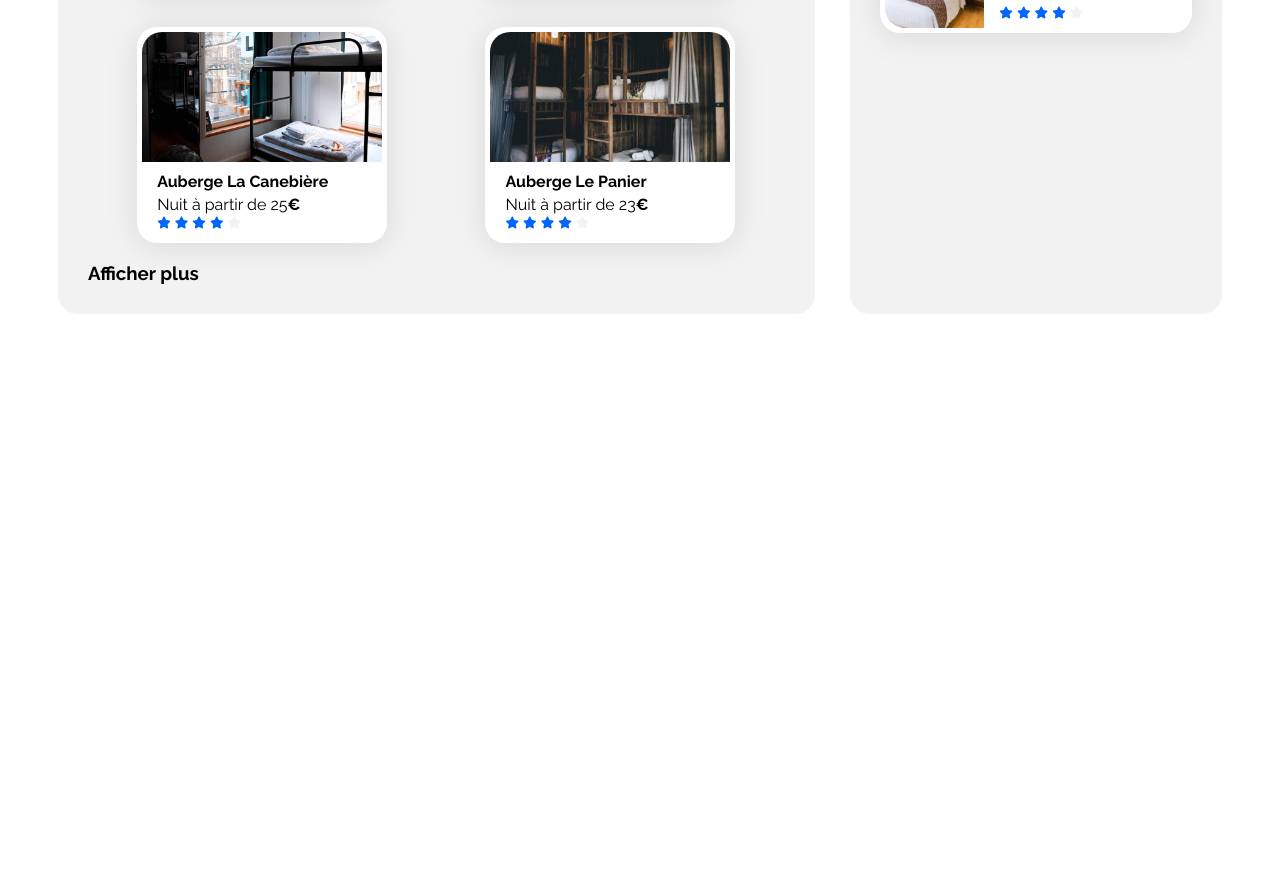
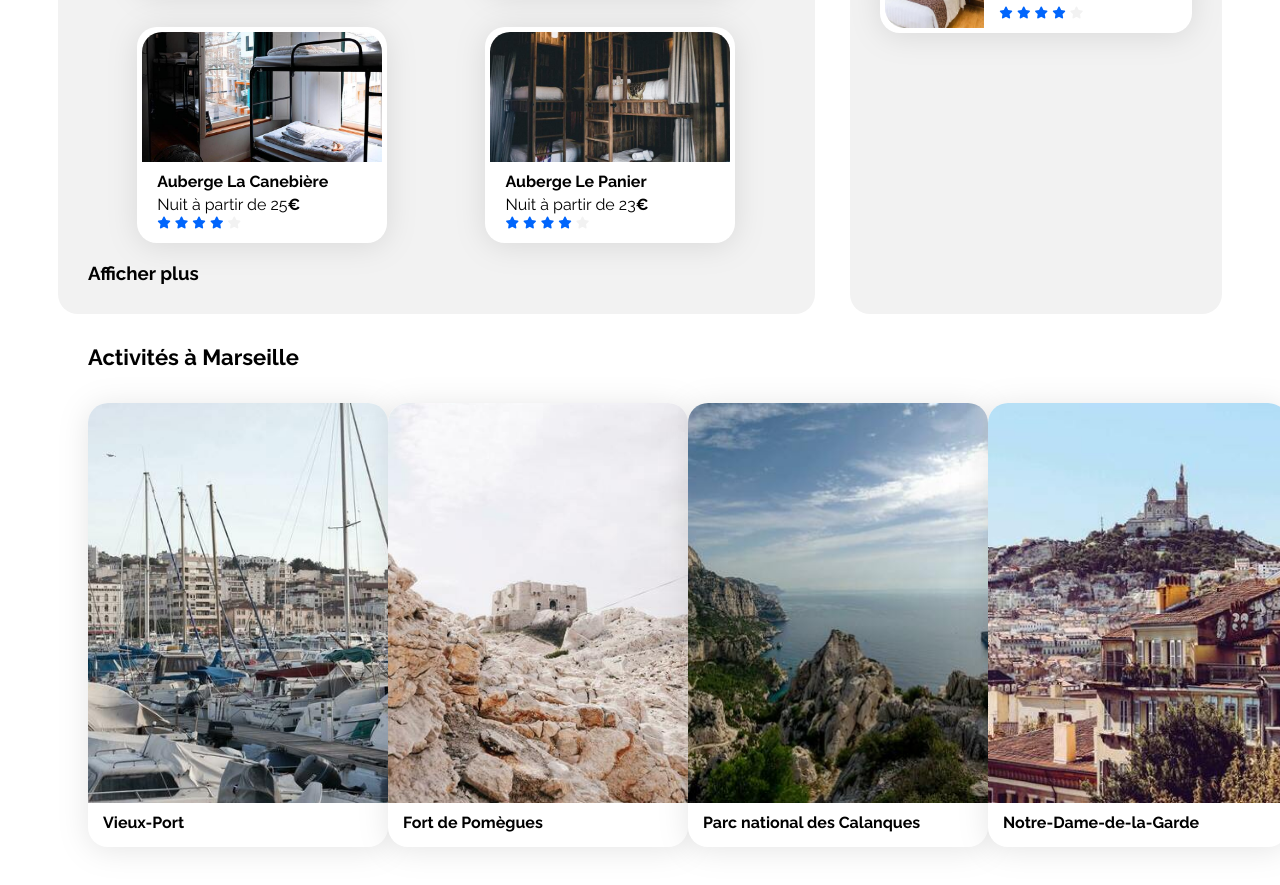
Before and after one commit to SilviaTGit/Project-1, a plain HTML site: page index.html in a window 1280 px wide. Shown: the part 965-1850 px from the top of the page. Before the commit the page ends 1287 px from the top, so only its background shows below. Drawn offline with Linux system fonts and the light colour scheme.

Commit message:
Added Activité à Marseille section
with width in px

```diff
--- a/css/style.css
+++ b/css/style.css
@@ -279,7 +279,36 @@ a {
     margin-bottom: 5px;
 }
 
+/********Activités à Marseille******/
+.activites {
+    padding: 30px;
+    box-sizing: border-box;
+}
 
+.activites-cards {
+    display: flex;
+    justify-content: space-between;
+}
+
+.activites-cards .card {
+    display: flex;
+    flex-direction: column;
+    padding: 0;
+    margin-top: 33px;
+    width:300px;
+}
+
+.activites-cards img {
+    width: 100%;
+    height: 400px;
+    border-top-left-radius: 20px;
+    border-top-right-radius: 20px;
+}
+
+.activites-cards .card-title {
+    padding-left: 15px;
+    margin-top: 10px;
+    margin-bottom: 15px;}
 
 
 /* Le code ci-dessous correspond à la version responsive uniquement */
--- a/index.html
+++ b/index.html
@@ -236,6 +236,37 @@
                     </div>
                 </section>
             </div>
+            <section class="activites" id="activites">
+                <div class="activites-title">
+                    <h2 class="section-title">Activités à Marseille</h2>
+                </div>
+                <div class="activites-cards">
+                    <a href="#">
+                        <article class="card">
+                            <img src="./images/activites/reno-laithienne.jpg" alt="Image le Vieux-Port">
+                            <h3 class="card-title">Vieux-Port</h3>
+                        </article>
+                    </a>
+                    <a href="#">
+                        <article class="card">
+                            <img src="./images/activites/paul-hermann.jpg" alt="Image du Fort de Pomègues">
+                            <h3 class="card-title">Fort de Pomègues</h3>
+                        </article>
+                    </a>
+                    <a href="#">
+                        <article class="card">
+                            <img src="./images/activites/kilyan-sockalingum.jpg" alt="Image du Parc national des Calanques">
+                            <h3 class="card-title">Parc national des Calanques</h3>
+                        </article>
+                    </a>
+                    <a href="#">
+                        <article class="card">
+                            <img src="./images/activites/florian-wehde.jpg" alt="Image de Notre-Dame-de-la-Garde">
+                            <h3 class="card-title">Notre-Dame-de-la-Garde</h3>
+                        </article>
+                    </a>
+                </div>
+            </section>
         </main>
         <footer></footer>
     </div>
```
